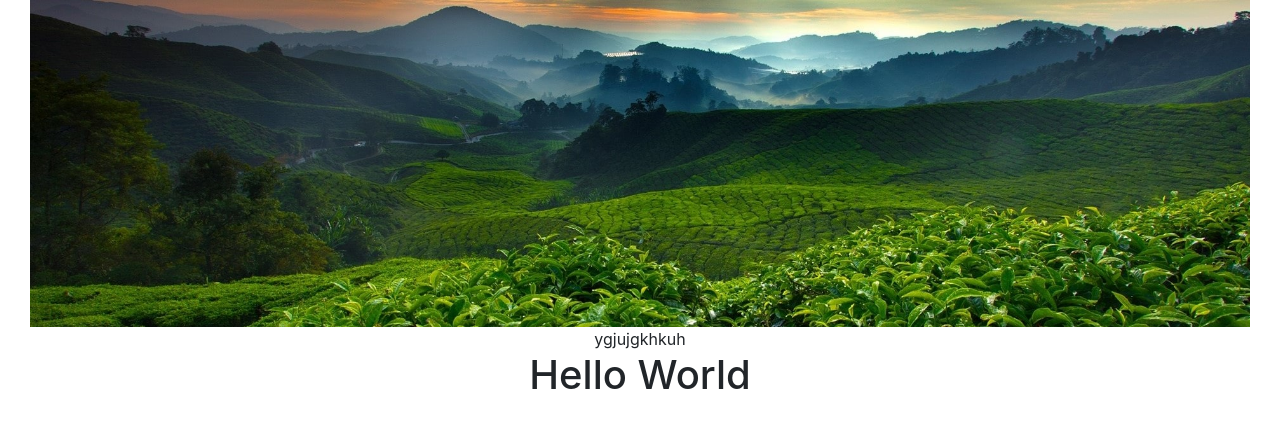
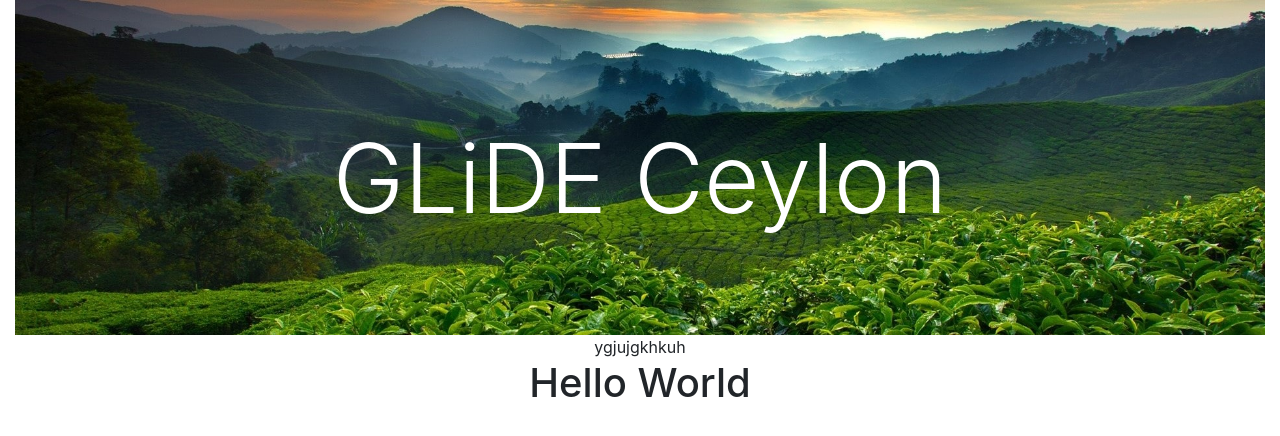
Before and after one commit to Ahzaam/Estate-Management, a Django app: page / in a window 1280 px wide. Shown: the top 436 px of the page. Run offline with Django 4.2, Linux system fonts and the light colour scheme.

Commit message:
company name

```diff
--- /dev/null
+++ b/service/static/service/css/style.css
@@ -0,0 +1,11 @@
+.container-banner {
+  position: relative;
+}
+
+.centered {
+  position: absolute;
+  top: 50%;
+  left: 50%;
+  transform: translate(-50%, -50%);
+  color: white;
+}
--- a/service/templates/home.html
+++ b/service/templates/home.html
@@ -6,7 +6,7 @@
     <meta name="viewport" content="width=device-width, initial-scale=1, shrink-to-fit=no">
     {% load static %}
     <link rel="icon" href="{% static 'service/images/logo.png' %}">
-
+    <link rel="stylesheet" href="{% static 'service/css/style.css' %}">
 
     <link rel="stylesheet"
     href="https://cdn.jsdelivr.net/npm/bootstrap@4.3.1/dist/css/bootstrap.min.css"
@@ -31,8 +31,9 @@
   <body>
     <div class="container-fluid" style="text-align:center;">
         <!-- <img src="{% static 'service/images/logo.png' %}" alt=""> -->
-        <div class="container-fluid">
+        <div class="container-banner">
           <img src="{% static 'service/images/banner.jpg' %}" class="img-fluid" width="100%" alt="Banner">
+          <div class="centered display-1">GLiDE Ceylon</div>
           <div class="maintxt">
             ygjujgkhkuh
           </div>
```
